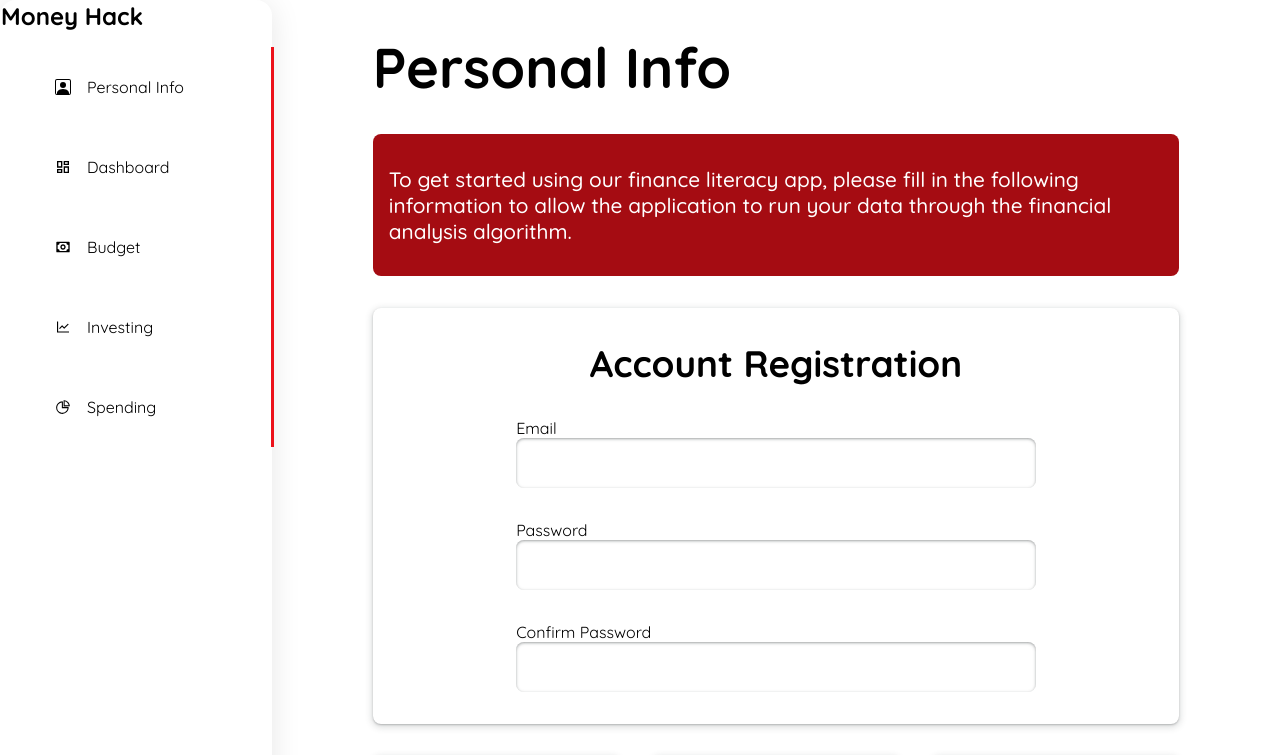
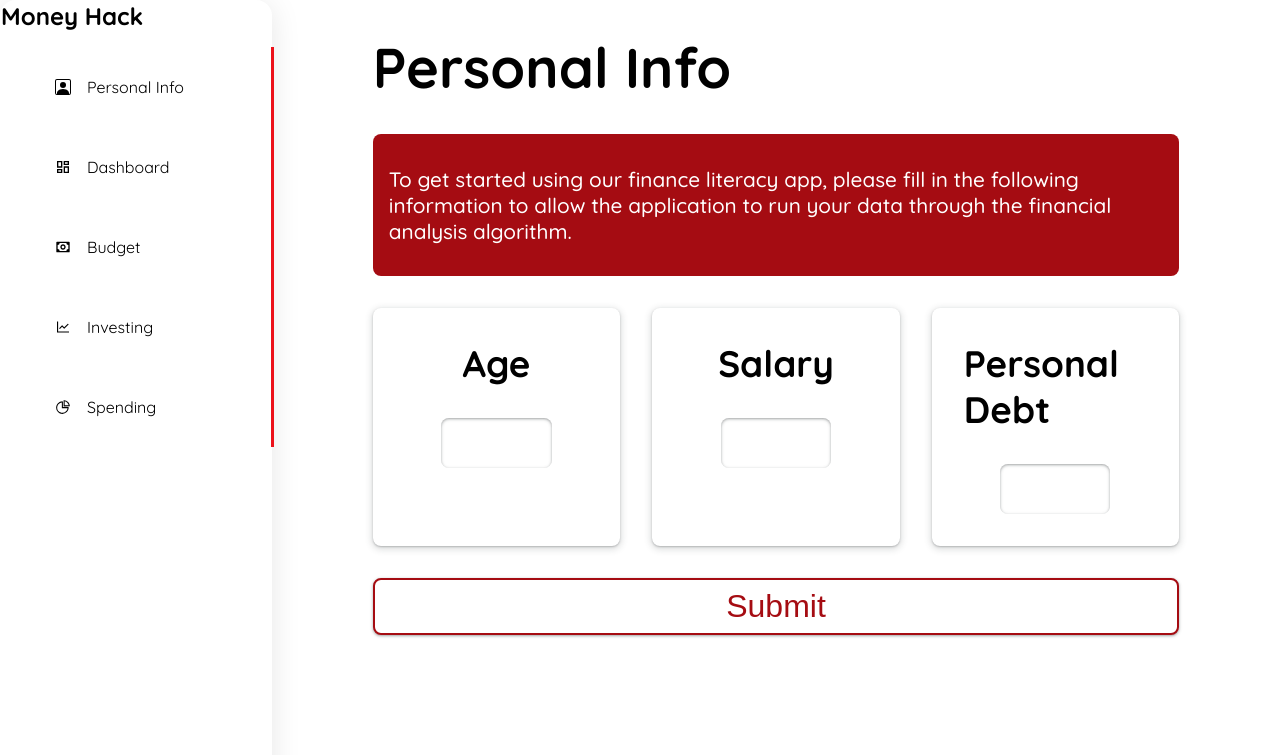
Before and after one commit to SamEThibault/money-hack, a React (Create React App) app in the folder frontend/app/: page /personal-info in a window 1280 px wide. Shown: the top 755 px of the page. Built offline with nearby package versions, Linux system fonts and the light colour scheme.

Commit message:
Personal info page complete

```diff
--- a/frontend/app/src/App.js
+++ b/frontend/app/src/App.js
@@ -2,59 +2,9 @@ import "./styles/app.scss";
 import Dashboard from "./pages/Dashboard";
 import { Link, BrowserRouter, Routes, Route } from "react-router-dom";
 import Financial_Info from "./pages/Personal_Info";
-import { useState } from 'react';
+import { useState } from "react";
 
 function App() {
-
-  const [name, setName] = useState("");
-
-  async function handleSubmit(e) {
-    e.preventDefault();
-
-    var myHeaders = new Headers();
-    myHeaders.append("Disallow", "/not-for-robots.html");
-    myHeaders.append("User-Agent", "*");
-    myHeaders.append("Access-Control-Allow-Origin", "*")
-
-    var urlencoded = new URLSearchParams();
-    urlencoded.append("name", name);
-
-    var requestOptions = {
-      method: 'POST',
-      headers: myHeaders,
-      body: urlencoded,
-      redirect: 'follow',
-    };
-
-    fetch("http://127.0.0.1:5000", requestOptions)
-      .then(response => response.text())
-      .then(result => console.log(result))
-      .catch(error => console.log('error', error));
-
-  }
-
-  async function retrieveData (e) {
-    e.preventDefault();
-
-    var myHeaders = new Headers();
-    myHeaders.append("Disallow", "/not-for-robots.html");
-    myHeaders.append("User-Agent", "*");
-    myHeaders.append("Access-Control-Allow-Origin", "*")
-
-
-
-    var requestOptions = {
-      method: 'GET',
-      headers: myHeaders,
-      redirect: 'follow'
-    };
-
-    fetch("http://127.0.0.1:5000", requestOptions)
-      .then(response => response.json())
-      .then(result => console.log(result.name))
-      .catch(error => console.log('error', error));
-  }
-
   return (
     <div className="app">
       <BrowserRouter>
--- a/frontend/app/src/pages/Personal_Info.jsx
+++ b/frontend/app/src/pages/Personal_Info.jsx
@@ -5,15 +5,43 @@ import { useSelector, useDispatch } from "react-redux";
 import {
   setAge,
   setConfirmPassword,
-  setEmail,
+  setUserName,
   setPassword,
   setPersonalDebt,
   setSalary,
 } from "../redux/userSlice";
 import { numbersOnly } from "../utils/formValidation";
 function Financial_Info() {
-  const { email, password, confirmPassword, age, personalDebt, salary } = useSelector(({ user }) => user);
+  const { userName, password, confirmPassword, age, personalDebt, salary } = useSelector(({ user }) => user);
   const dispatch = useDispatch();
+
+  async function handleSubmit(e) {
+    e.preventDefault();
+
+    var myHeaders = new Headers();
+    myHeaders.append("Disallow", "/not-for-robots.html");
+    myHeaders.append("User-Agent", "*");
+    myHeaders.append("Access-Control-Allow-Origin", "*");
+
+    var urlencoded = new URLSearchParams();
+    urlencoded.append("name", userName);
+    urlencoded.append("age", age);
+    urlencoded.append("salary", salary);
+    urlencoded.append("debt", personalDebt);
+
+    var requestOptions = {
+      method: "POST",
+      headers: myHeaders,
+      body: urlencoded,
+      redirect: "follow",
+    };
+
+    fetch("http://127.0.0.1:5000", requestOptions)
+      .then((response) => response.text())
+      .then((result) => console.log(result))
+      .catch((error) => console.log("error", error));
+  }
+
   return (
     <div className="personal-container">
       <Nav />
@@ -25,17 +53,17 @@ function Financial_Info() {
             To get started using our finance literacy app, please fill in the following information to allow
             the application to run your data through the financial analysis algorithm.
           </p>
-          <div className="personal-inputs full-w">
-            <div className="info-card personal-account">
-              <h2>Account Registration</h2>
-              <div className="personal-email">
+          <form className="personal-inputs full-w" onSubmit={handleSubmit}>
+            {/* <div className="info-card personal-account"> */}
+            {/* <h2>Account Registration</h2> */}
+            {/* <div className="personal-userName">
                 <label className="col-c-fs">
-                  <span>Email</span>
+                  <span>userName</span>
                   <input
                     type="text"
-                    value={email}
+                    value={userName}
                     onChange={(e) => {
-                      dispatch(setEmail(e.target.value));
+                      dispatch(setUserName(e.target.value));
                     }}
                   />
                 </label>
@@ -52,8 +80,8 @@ function Financial_Info() {
                     }}
                   />
                 </label>
-              </div>
-              <div className="personal-password">
+              </div> */}
+            {/* <div className="personal-password">
                 <label className="col-c-fs">
                   <span>Confirm Password</span>
                   <input
@@ -64,8 +92,8 @@ function Financial_Info() {
                     }}
                   />
                 </label>
-              </div>
-            </div>
+              </div> */}
+            {/* </div> */}
             <div className="info-card personal-age">
               <h2>Age</h2>
               <input
@@ -96,8 +124,10 @@ function Financial_Info() {
                 }}
               />
             </div>
-            <button className="personal-submit">Submit</button>
-          </div>
+            <button className="personal-submit" onClick={handleSubmit}>
+              Submit
+            </button>
+          </form>
         </Container>
       </div>
     </div>
--- a/frontend/app/src/redux/userSlice.js
+++ b/frontend/app/src/redux/userSlice.js
@@ -3,13 +3,16 @@ import { createSlice } from "@reduxjs/toolkit";
 export const userSlice = createSlice({
   name: "user",
   initialState: {
-    email: "",
+    userName: "",
     password: "",
     confirmPassword: "",
+    age: "",
+    salary: "",
+    personalDebt: "",
   },
   reducers: {
-    setEmail: (state, { payload }) => {
-      state.email = payload;
+    setUserName: (state, { payload }) => {
+      state.userName = payload;
     },
     setPassword: (state, { payload }) => {
       state.password = payload;
@@ -24,12 +27,12 @@ export const userSlice = createSlice({
       state.salary = payload;
     },
     setPersonalDebt: (state, { payload }) => {
-      state.setPersonalDebt = payload;
+      state.personalDebt = payload;
     },
   },
 });
 
 //Action creators are generated for each case reducer function
-export const { setEmail, setPassword, setConfirmPassword, setAge, setSalary, setPersonalDebt } =
+export const { setUserName, setPassword, setConfirmPassword, setAge, setSalary, setPersonalDebt } =
   userSlice.actions;
 export default userSlice.reducer;
--- a/frontend/app/src/styles/personalInfo.scss
+++ b/frontend/app/src/styles/personalInfo.scss
@@ -54,6 +54,7 @@
 .personal-salary,
 .personal-debt {
   input {
+    user-select: none;
     width: 60%;
     height: 50px;
     font-size: 1.5rem;
@@ -66,11 +67,13 @@
   }
 }
 
-.personal-email,
+.personal-userName,
 .personal-password {
   width: 70%;
 
   input {
+    user-select: none;
+
     padding-left: 1rem;
     box-sizing: border-box;
 
@@ -81,7 +84,7 @@
     // box-shadow: rgba(0, 0, 0, 0.09) 0px 3px 3px 0px inset, rgba(0, 0, 0, 0.5) 0px 0px 0px 2px inset;
     text-align: center;
     text-align: left;
-    box-shadow: rgba(60, 64, 67, 0.3) 0px 1px 2px 0px inset, rgba(60, 64, 67, 0.15) 0px 1px 3px 1px inset;
+    box-shadow: rgba(255, 255, 255, 0.3) 0px 1px 2px 0px inset, rgba(60, 64, 67, 0.15) 0px 1px 3px 1px inset;
     width: 100%;
   }
 }
@@ -90,9 +93,10 @@
   font-size: 2rem;
   grid-column: span 3;
   box-shadow: rgba(60, 64, 67, 0.3) 0px 1px 2px 0px, rgba(60, 64, 67, 0.15) 0px 1px 3px 1px;
+  background-color: white;
+  color: #a50c12;
+  border-radius: 0.5rem;
   border: 2px solid #a50c12;
-  background-color: white;
-  color: black;
-  border-radius: 0.5rem;
   padding: 0.5rem 0;
+  cursor: pointer;
 }
--- a/frontend/app/src/utils/formValidation.js
+++ b/frontend/app/src/utils/formValidation.js
@@ -1,5 +1,6 @@
 export const numbersOnly = (text) => {
   let number = new RegExp(/[^0-9]/g);
   if (!number.test(text)) return text;
+  console.log(!number.test(text))
   return text.slice(0, -1);
 };
```
Also changed, not shown: 1 other file (tests, documents, lock files or other folders).
